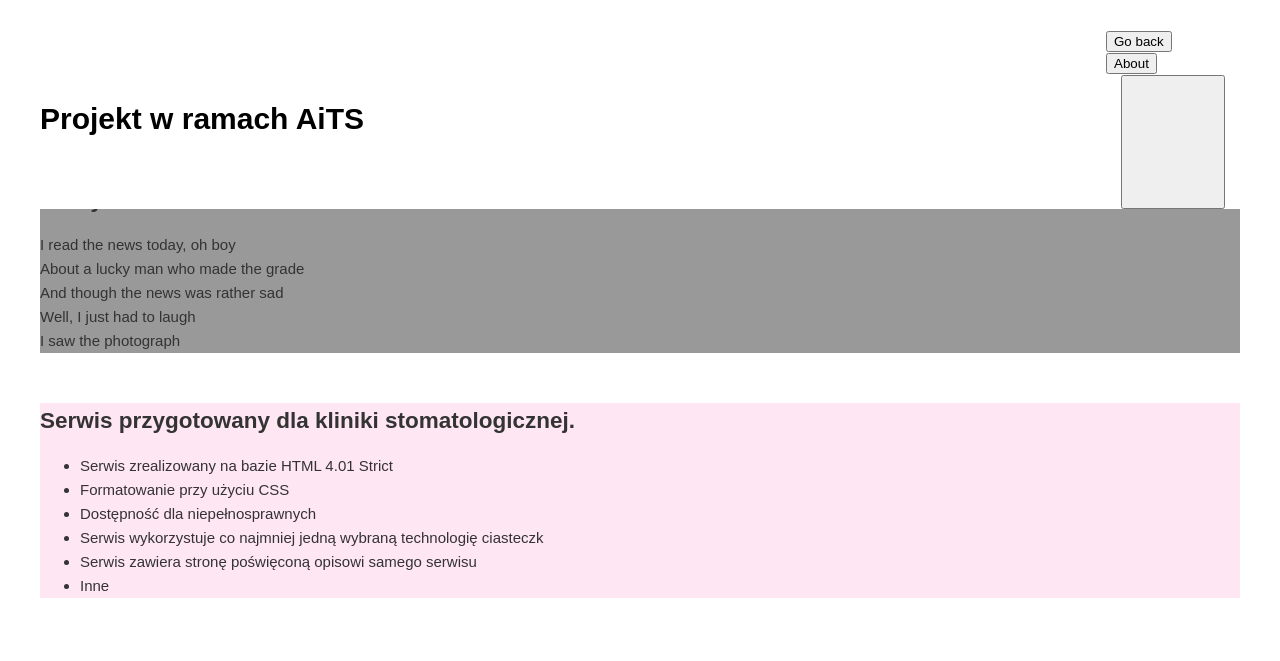
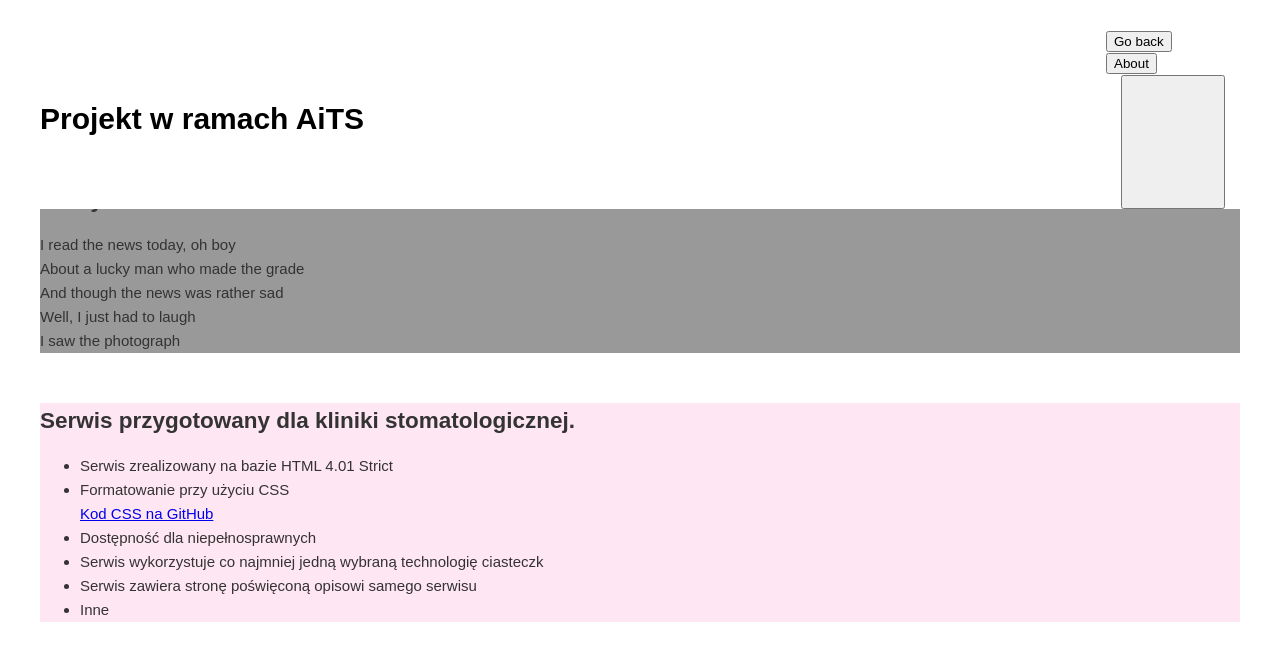
Before and after one commit to Zarowska/artsmile, a Flask app: page /aits in a window 1280 px wide. Shown: the top 661 px of the page. Run offline with Flask 2, Linux system fonts and the light colour scheme.

Commit message:
make it better

```diff
--- a/templates/aits.html
+++ b/templates/aits.html
@@ -68,7 +68,9 @@ I saw the photograph                  <br>
 	<h2>Serwis przygotowany dla kliniki stomatologicznej.</h2>
 <ul>
   <li>Serwis zrealizowany na bazie HTML 4.01 Strict</li>
+   <!DOCTYPE HTML PUBLIC "-//W3C//DTD HTML 4.01//EN" "http://www.w3.org/TR/html4/strict.dtd">
   <li>Formatowanie przy użyciu CSS</li>
+   <a href=" https://github.com/Zarowska/artsmile/blob/main/static/css/style.css">Kod CSS na GitHub</a>
   <li>Dostępność dla niepełnosprawnych</li>
   <li>Serwis wykorzystuje co najmniej jedną wybraną technologię ciasteczk</li>
   <li>Serwis zawiera stronę poświęconą opisowi samego serwisu</li>
```
